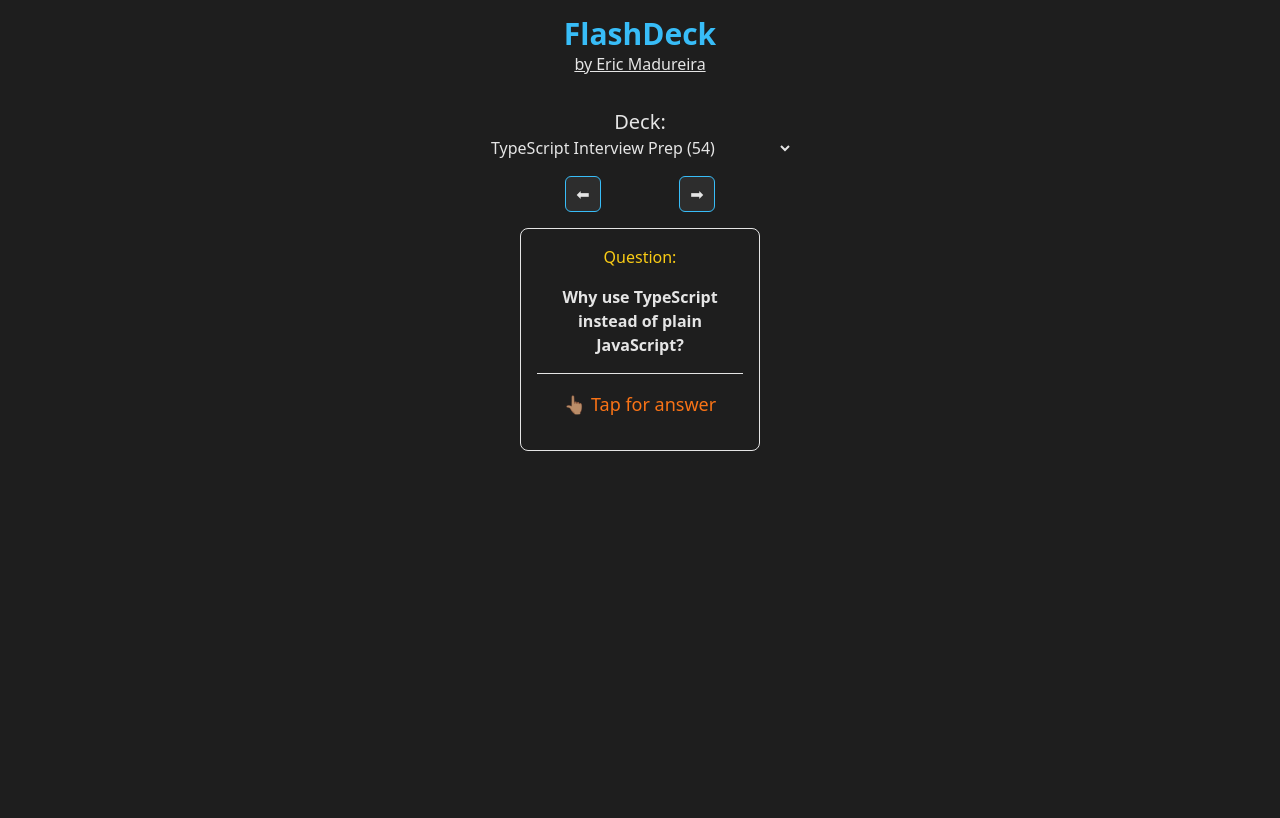
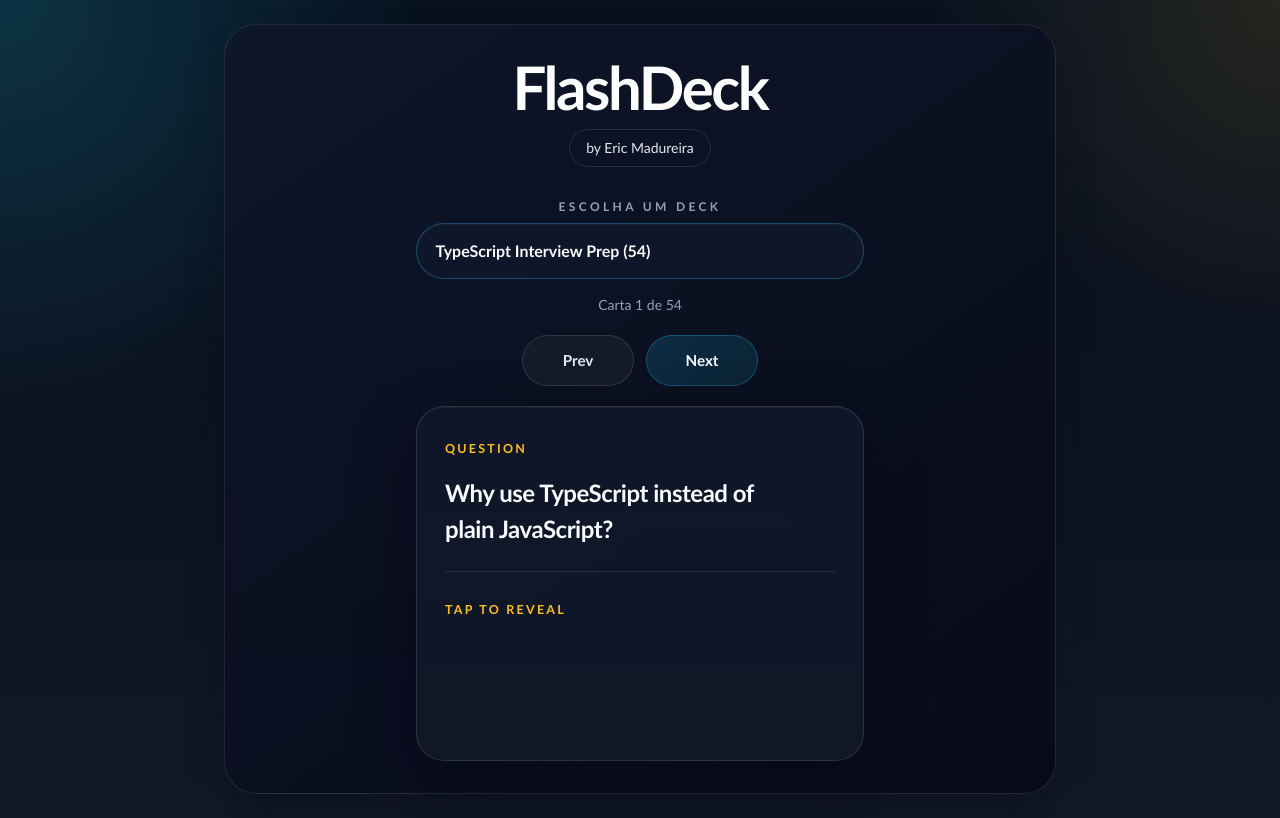
Before and after one commit to ericmadureira/flashdeck, a React (Vite) app: page / in a window 1280 px wide. Built offline with nearby package versions, Linux system fonts and the light colour scheme.

Commit message:
redesign

```diff
--- a/src/App.tsx
+++ b/src/App.tsx
@@ -133,7 +133,7 @@ function App() {
   if (ORDER.length === 0) {
     return (
       <div className='flex min-h-screen flex-col items-center justify-center px-6 text-center'>
-        <h1 className='mt-4 text-[#38BDF8]'>FlashDeck</h1>
+        <h1 className='mt-4 text-cyan-300'>FlashDeck</h1>
         <p className='mt-6 max-w-md text-lg'>
           Nenhum deck valido foi encontrado em <code>src/decks</code>.
         </p>
@@ -146,19 +146,32 @@ function App() {
   }
 
   return (
-    <div className='flex flex-col items-center text-center'>
-      <h1 className='mt-4 text-[#38BDF8]'>FlashDeck</h1>
-      <h3>
+    <main className='mx-auto flex min-h-screen w-full max-w-4xl items-center px-4 py-6 sm:px-6 lg:px-8'>
+      <div className='flashdeck-shell w-full rounded-[2rem] border border-white/10 px-5 py-6 shadow-2xl shadow-black/30 sm:px-8 sm:py-8'>
+        <section className='flex flex-col items-center text-center'>
+          <div className='w-full max-w-md'>
+            <h1 className='text-5xl font-semibold tracking-[-0.04em] text-white sm:text-6xl'>
+              FlashDeck
+            </h1>
             <a
               href="https://github.com/ericmadureira/flashdeck"
               target='_blank'
-          className='underline'
+              className='mt-3 inline-flex items-center justify-center rounded-full border border-white/12 px-4 py-2 text-sm text-slate-200 transition hover:border-cyan-300/40 hover:text-white'
             >
               by Eric Madureira
             </a>
-      </h3>
-      <p className='mt-8 text-xl'>Deck:</p>
+          </div>
+
+          <div className='mt-8 w-full max-w-md'>
+            <label
+              htmlFor='deck-select'
+              className='mb-2 block text-xs font-semibold uppercase tracking-[0.28em] text-slate-400'
+            >
+              Escolha um deck
+            </label>
             <select
+              id='deck-select'
+              className='flashdeck-select w-full'
               value={deckId}
               onChange={(e: ChangeEvent<HTMLSelectElement>) => setDeckId(e.target.value)}
             >
@@ -169,11 +182,24 @@ function App() {
                 </option>
               ))}
             </select>
+          </div>
+
+          <p className='mt-4 text-sm text-slate-400'>
+            Carta {cardIdx + 1} de {total}
+          </p>
+
           <DeckNav previousCard={previousCard} nextCard={nextCard} />
+
           {currentCard && (
-        <Card key={currentCard.question} question={currentCard.question} answer={currentCard.answer} />
+            <Card
+              key={currentCard.question}
+              question={currentCard.question}
+              answer={currentCard.answer}
+            />
           )}
+        </section>
       </div>
+    </main>
   )
 }
 
--- a/src/components/Card.tsx
+++ b/src/components/Card.tsx
@@ -9,19 +9,28 @@ function Card({ question, answer }: CardProps) {
   const [visibleAnswer, setVisibleAnswer] = useState(false)
 
   const toggleAnswer = () => setVisibleAnswer(!visibleAnswer)
+
   return (
     <div
-			className='border rounded-lg text-center w-60 cursor-pointer mt-4 p-4 text-pretty'
+      className='flashdeck-card mt-5 w-full max-w-md cursor-pointer rounded-[1.75rem] p-5 text-left text-pretty sm:p-7'
       onClick={toggleAnswer}
     >
-			<div className='max-w-60'>
-				<span className='text-center text-[#FACC15]'>Question:</span>
-				<p className='wrap-anywhere font-semibold mt-4'>{ question }</p>
+      <div>
+        <span className='flashdeck-section-label'>Question</span>
+        <p className='mt-4 wrap-anywhere text-2xl font-semibold leading-9 tracking-[-0.02em] text-slate-50'>
+          {question}
+        </p>
       </div>
-			<hr className='mt-4 mb-4' />
-			<div className='max-w-60'>
-				<span className='text-lg text-[#F97316]'>{ visibleAnswer ? 'Answer' : '👆🏽 Tap for answer' }</span>
-				<p className='wrap-anywhere font-semibold mt-4 text-lg text-[#38BDF8]'>{ visibleAnswer && answer }</p>
+
+      <hr className='my-6 border-white/10' />
+
+      <div>
+        <span className='flashdeck-section-label'>
+          {visibleAnswer ? 'Answer' : 'Tap to reveal'}
+        </span>
+        <p className='mt-4 min-h-24 wrap-anywhere text-lg leading-8 text-slate-200'>
+          {visibleAnswer ? answer : ''}
+        </p>
       </div>
     </div>
   )
--- a/src/components/DeckNav.tsx
+++ b/src/components/DeckNav.tsx
@@ -1,29 +1,27 @@
 interface DeckNavProps {
-	previousCard: () => void
-	nextCard: () => void
+  previousCard: () => void
+  nextCard: () => void
 }
 
 const DeckNav = ({ previousCard, nextCard }: DeckNavProps) => {
-	return (
-		<div className="flex w-full items-center justify-evenly mt-4">
-			<button onClick={previousCard} className="
-				inline-flex h-9 w-9 items-center justify-center
-				rounded-md border border-[#38BDF8] cursor-pointer
-				bg-[#2D2D2D] text-[#E5E5E5]	transition
-				hover:bg-[#0EA5E9] hover:text-white
-				focus:outline-none focus:ring-2 focus:ring-[#38BDF8]
-				focus:ring-offset-2 focus:ring-offset-[#1E1E1E]
-				disabled:opacity-40 disabled:cursor-not-allowed">⬅</button>
-			<button onClick={nextCard} className="
-				inline-flex h-9 w-9 items-center justify-center
-				rounded-md border border-[#38BDF8]
-				bg-[#2D2D2D] text-[#E5E5E5] cursor-pointer
-				transition hover:bg-[#0EA5E9] hover:text-white
-				focus:outline-none focus:ring-2 focus:ring-[#38BDF8]
-				focus:ring-offset-2 focus:ring-offset-[#1E1E1E]
-				disabled:opacity-40 disabled:cursor-not-allowed">➡</button>
-		</div>
-	)
+  return (
+    <div className="mt-5 flex w-full max-w-md items-center justify-center gap-3">
+      <button
+        onClick={previousCard}
+        className="flashdeck-nav-button"
+        aria-label="Previous card"
+      >
+        Prev
+      </button>
+      <button
+        onClick={nextCard}
+        className="flashdeck-nav-button flashdeck-nav-button-primary"
+        aria-label="Next card"
+      >
+        Next
+      </button>
+    </div>
+  )
 }
 
 export default DeckNav
--- a/src/index.css
+++ b/src/index.css
@@ -3,16 +3,27 @@
 @layer base {
   h1 { @apply text-3xl font-bold; }
   h2 { @apply text-xl font-semibold; }
+
+  * {
+    box-sizing: border-box;
+  }
+
+  ::selection {
+    background: rgba(34, 211, 238, 0.24);
+    color: #f8fafc;
+  }
 }
 
 :root {
-  font-family: system-ui, Avenir, Helvetica, Arial, sans-serif;
+  font-family: "Trebuchet MS", "Segoe UI", sans-serif;
   line-height: 1.5;
   font-weight: 400;
 
-  color-scheme: light dark;
-  color: #E5E5E5;
-  background-color: #1E1E1E;
+  color: #e2e8f0;
+  background:
+    radial-gradient(circle at top left, rgba(34, 211, 238, 0.18), transparent 28%),
+    radial-gradient(circle at top right, rgba(251, 191, 36, 0.12), transparent 24%),
+    linear-gradient(180deg, #07111f 0%, #0b1220 40%, #111827 100%);
 
   font-synthesis: none;
   text-rendering: optimizeLegibility;
@@ -20,12 +31,108 @@
   -moz-osx-font-smoothing: grayscale;
 }
 
-
 body {
   margin: 0;
-  display: flex;
   padding: 0;
-  justify-content: center;
   min-width: 320px;
   min-height: 100vh;
+  background: transparent;
 }
+
+a {
+  color: inherit;
+}
+
+#root {
+  width: 100%;
+  min-height: 100vh;
+}
+
+.flashdeck-shell {
+  background:
+    linear-gradient(145deg, rgba(15, 23, 42, 0.9), rgba(7, 11, 25, 0.94)),
+    rgba(15, 23, 42, 0.7);
+  backdrop-filter: blur(18px);
+}
+
+.flashdeck-card {
+  background:
+    linear-gradient(180deg, rgba(15, 23, 42, 0.92), rgba(17, 24, 39, 0.96));
+  border: 1px solid rgba(255, 255, 255, 0.12);
+  box-shadow:
+    0 22px 60px rgba(2, 6, 23, 0.38),
+    inset 0 1px 0 rgba(255, 255, 255, 0.05);
+  transition:
+    transform 160ms ease,
+    border-color 160ms ease,
+    box-shadow 160ms ease;
+}
+
+.flashdeck-card:hover {
+  transform: translateY(-2px);
+  border-color: rgba(103, 232, 249, 0.35);
+  box-shadow:
+    0 26px 70px rgba(2, 6, 23, 0.42),
+    0 0 0 1px rgba(34, 211, 238, 0.08);
+}
+
+.flashdeck-select {
+  appearance: none;
+  border-radius: 9999px;
+  border: 1px solid rgba(56, 189, 248, 0.32);
+  background:
+    linear-gradient(180deg, rgba(15, 23, 42, 0.95), rgba(15, 23, 42, 0.82));
+  color: #f8fafc;
+  padding: 0.95rem 1.15rem;
+  font-size: 1rem;
+  font-weight: 600;
+  outline: none;
+  box-shadow: inset 0 1px 0 rgba(255, 255, 255, 0.04);
+}
+
+.flashdeck-select option {
+  background: #0f172a;
+  color: #f8fafc;
+}
+
+.flashdeck-select:focus {
+  border-color: rgba(56, 189, 248, 0.7);
+  box-shadow:
+    0 0 0 4px rgba(34, 211, 238, 0.14),
+    inset 0 1px 0 rgba(255, 255, 255, 0.04);
+}
+
+.flashdeck-section-label {
+  font-size: 0.78rem;
+  font-weight: 700;
+  letter-spacing: 0.18em;
+  text-transform: uppercase;
+  color: #fbbf24;
+}
+
+.flashdeck-nav-button {
+  min-width: 7rem;
+  border-radius: 9999px;
+  border: 1px solid rgba(255, 255, 255, 0.12);
+  background: rgba(255, 255, 255, 0.04);
+  padding: 0.8rem 1.2rem;
+  font-size: 0.95rem;
+  font-weight: 700;
+  color: #e2e8f0;
+  transition:
+    transform 160ms ease,
+    border-color 160ms ease,
+    background-color 160ms ease;
+}
+
+.flashdeck-nav-button:hover {
+  transform: translateY(-1px);
+  border-color: rgba(125, 211, 252, 0.45);
+  background: rgba(125, 211, 252, 0.08);
+}
+
+.flashdeck-nav-button-primary {
+  border-color: rgba(56, 189, 248, 0.28);
+  background: linear-gradient(135deg, rgba(14, 165, 233, 0.18), rgba(34, 211, 238, 0.1));
+  color: #f8fafc;
+}
```
Lines whose indentation alone changed are shown as unchanged.
